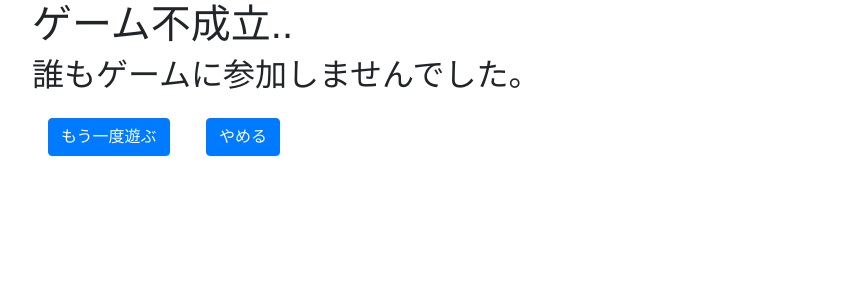
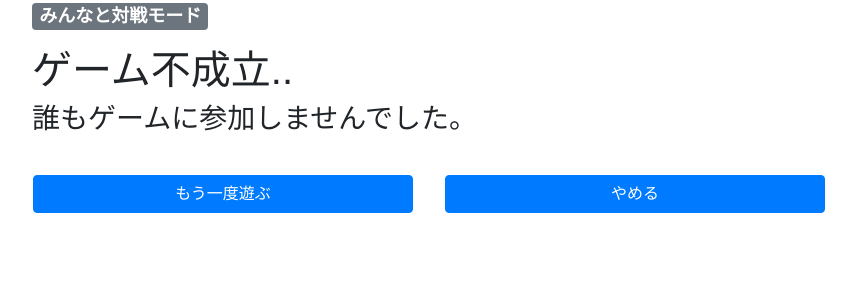
Before and after one commit to akiraseto/introdon, a Flask app: page /game/failure_multi in a window 1280 px wide. Shown: the part 56-356 px from the top of the page, without its empty margins (53-909 px from the left). Run offline with Flask 2, Linux system fonts and the light colour scheme; the visitor is signed in with stand-in values (Sample User, id 1); data comes from the database, SQL or seed files in the repository; some libraries are stand-ins or nearby versions; some web fonts are replaced.

Commit message:
デザインPC 失敗ページを修正

```diff
--- a/introdon/templates/games/failure_multi.html
+++ b/introdon/templates/games/failure_multi.html
@@ -1,17 +1,17 @@
 {% extends "layout.html" %}
 {% block body %}
 
+  <h4 class="mb-3"><span class="badge badge-secondary">みんなと対戦モード</span></h4>
   <h1>ゲーム不成立..</h1>
-  <h2>誰もゲームに参加しませんでした。</h2>
+  <h3>誰もゲームに参加しませんでした。</h3>
 
-  <div>
-    <button class="btn btn-primary m-3 inline" onclick="location.href='{{ url_for('setting_multi') }}'" type=“button”>
+  <div class="row mt-4">
+    <button class="btn btn-primary m-3 col-4" onclick="location.href='{{ url_for('setting_multi') }}'">
       もう一度遊ぶ
     </button>
-    <button class="btn btn-primary m-3 inline" onclick="location.href='{{ url_for('index') }}'" type=“button”>やめる
+
+    <button class="btn btn-primary m-3 col-4" onclick="location.href='{{ url_for('index') }}'">やめる
     </button>
-
   </div>
 
-
 {% endblock %}
```
